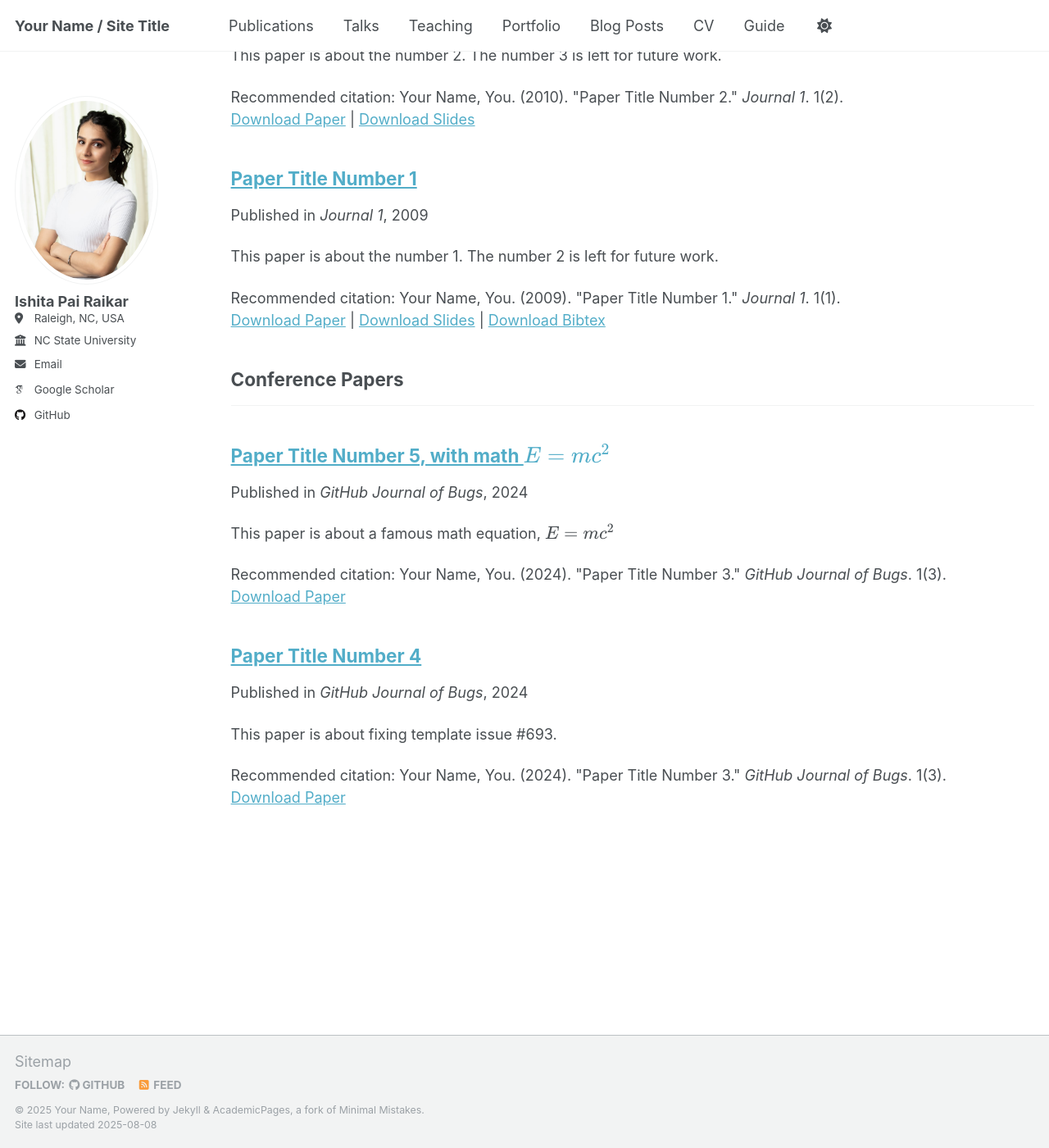
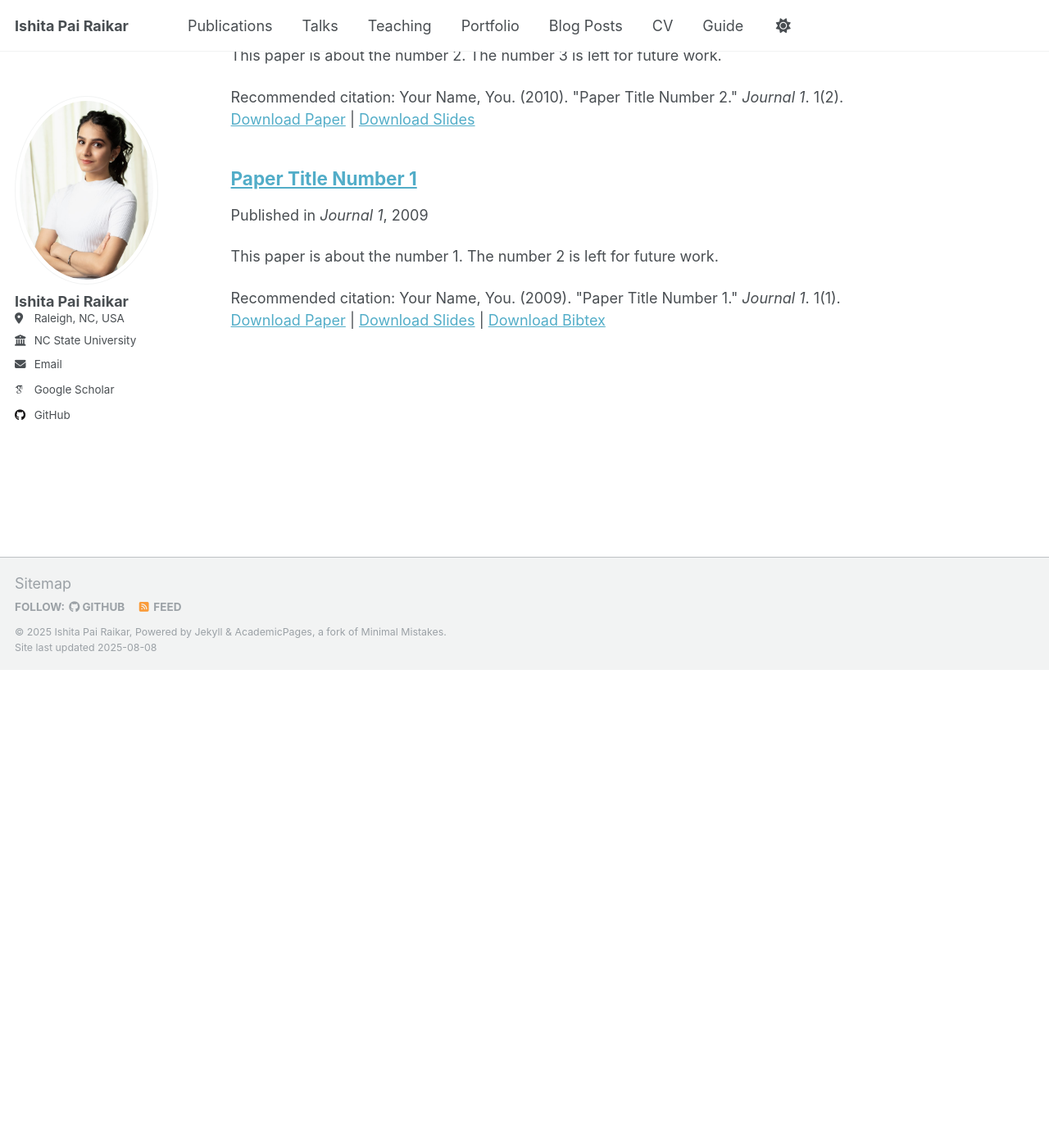
Before and after one commit to ishitapairaikar/ishitapairaikar.github.io, a Jekyll site: the page built from _pages/publications.html, in a window 1280 px wide and 1400 px high, scrolled down 590 px. Shown: the whole window at 82% size. Built offline with Jekyll 4.4.1, drawn with Linux system fonts in a browser that asks for light colours; some web fonts are replaced; a script that is not in the unit is left out; after the commit the page ends 1407 px from its top, so only the background shows below that; some of the changed text lies outside the part shown.

Commit message:
Update _config.yml

```diff
--- a/_config.yml
+++ b/_config.yml
@@ -9,9 +9,9 @@
 # Basic Site Settings
 locale                   : "en-US"
 site_theme               : "default"
-title                    : "Your Name / Site Title"
+title                    : "Ishita Pai Raikar"
 title_separator          : "-"
-name                     : &name "Your Name"
+name                     : &name "Ishita Pai Raikar"
 description              : &description "personal description"
 url                      : https://ishitapairaikar.github.io # the base hostname & protocol for your site e.g. "https://[your GitHub username].github.io" or if you already have some other page hosted on Github then use "https://[your GitHub username].github.io/[Your Repo Name]"
 baseurl                  : "" # the subpath of your site, e.g. "/blog"
@@ -24,6 +24,7 @@
   # Biographic information
   avatar           : "profile.png"
   name             : "Ishita Pai Raikar"
+
   location         : "Raleigh, NC, USA"
   employer         : "NC State University"
   email            : "ipairai@ncsu.edu"
@@ -57,11 +58,11 @@
 # Publication Category - The following the list of publication categories and their headings
 publication_category:
   books:
-    title: 'Books'
+    title: 'Book Chapters'
   manuscripts:
-    title: 'Journal Articles'
-  conferences:
-    title: 'Conference Papers'
+    title: 'Manuscripts'
+  #conferences:
+    #title: 'Conference Papers'
 
 # Site Settings
 teaser                   :  # filename of teaser fallback teaser image placed in /images/, .e.g. "500x300.png"
@@ -102,10 +103,10 @@
 
 
 # SEO Related
-google_site_verification :
-bing_site_verification   :
-alexa_site_verification  :
-yandex_site_verification :
+# google_site_verification :
+# bing_site_verification   :
+# alexa_site_verification  :
+# yandex_site_verification :
 
 
 # Social Sharing
```
